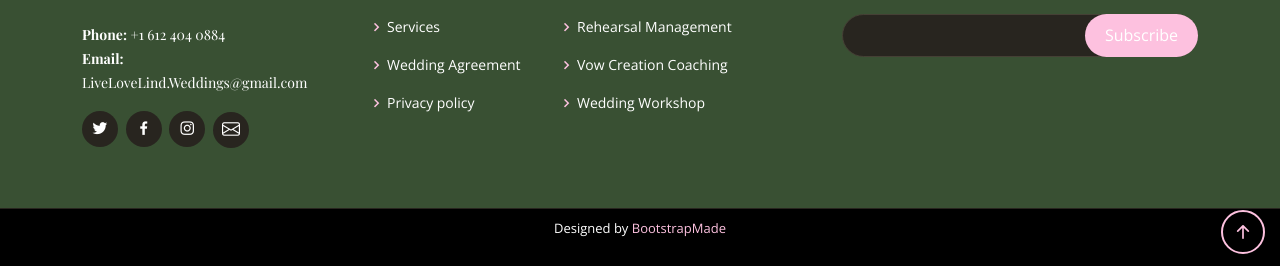
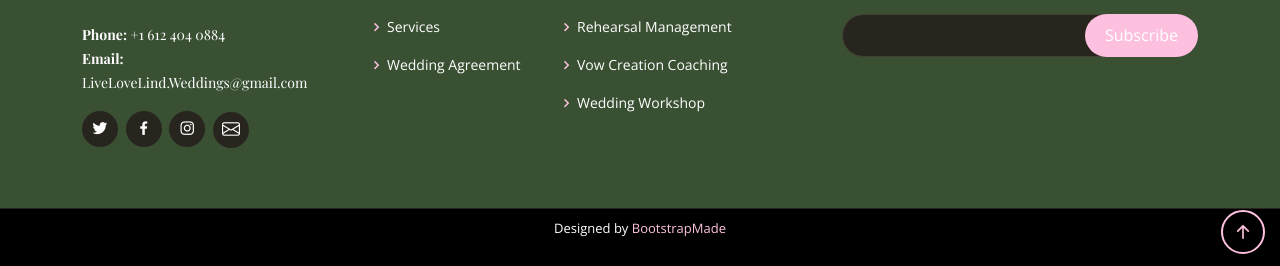
Before and after one commit to LiveLoveLind/LiveLoveLind.github.io, a Jekyll site: the page built from index.md, in a window 1280 px wide and 900 px high, scrolled down 4648 px. Shown: the part 631-897 px from the top of the window. Built offline with Jekyll 4.4.1, drawn with Linux system fonts in a browser that asks for light colours; some web fonts are replaced.

Commit message:
commented privacy agreement link

```diff
--- a/_includes/footer.html
+++ b/_includes/footer.html
@@ -33,7 +33,7 @@
               <li><i class="bx bx-chevron-right"></i> <a href="/index.html#about">About us</a></li>
               <li><i class="bx bx-chevron-right"></i> <a href="/index.html#specials">Services</a></li>
               <li><i class="bx bx-chevron-right"></i> <a href="assets/img/agreement/Officiant Agreement.pdf" download="Officiant Agreement">Wedding Agreement</a></li>
-              <li><i class="bx bx-chevron-right"></i> <a href="#">Privacy policy</a></li>
+              <!-- <li><i class="bx bx-chevron-right"></i> <a href="#">Privacy policy</a></li> -->
             </ul>
           </div>
           <!-- <a href="./directory/yourfile.pdf" download="newfilename">Download the pdf</a>
```
